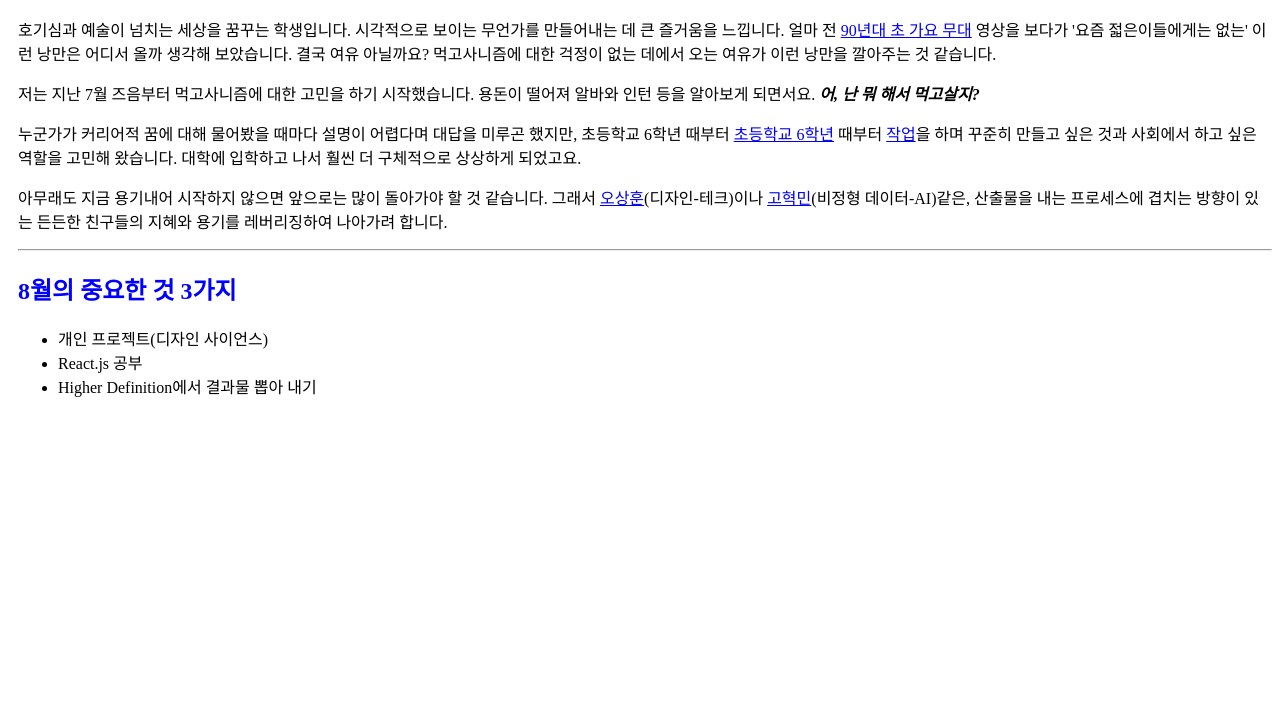
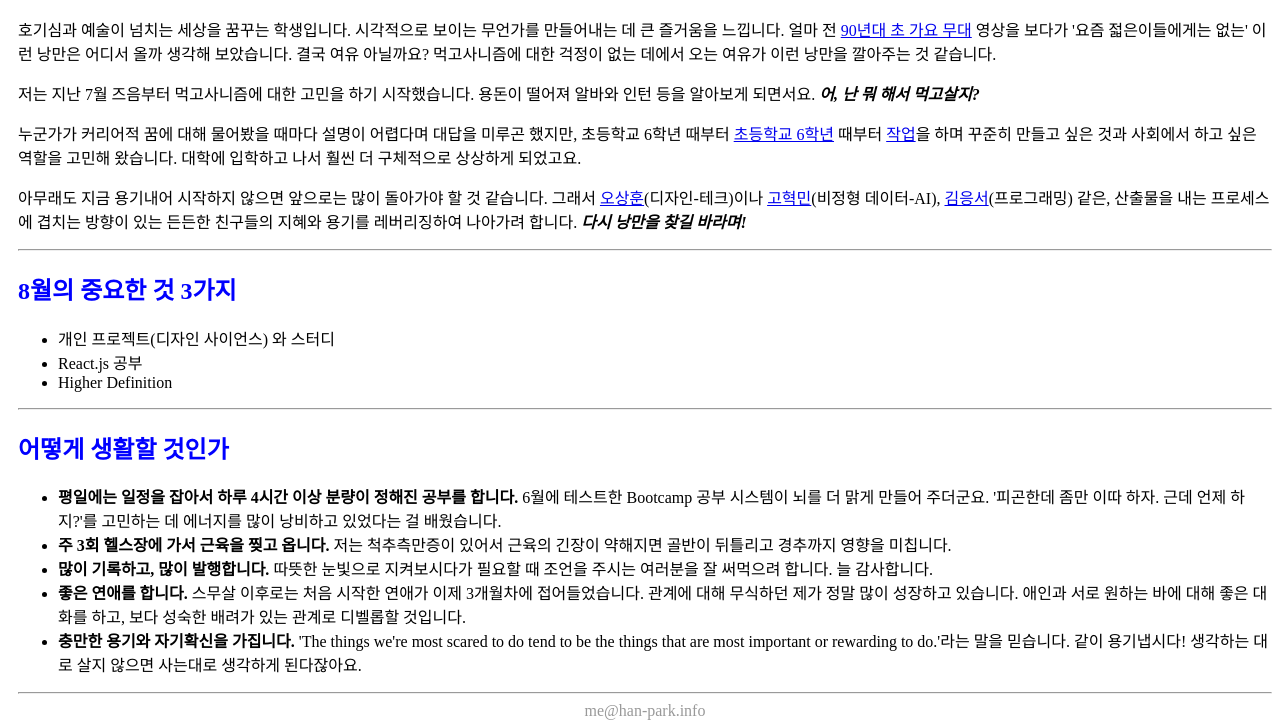
Before and after one commit to Han-park/august, a plain HTML site: page index.html in a window 1280 px wide. Shown: the part 127-855 px from the top of the page. Before the commit the page ends 800 px from the top, so only its background shows below. Drawn offline with Linux system fonts and the light colour scheme.

Commit message:
ver1.0 complete

```diff
--- a/index.html
+++ b/index.html
@@ -12,14 +12,26 @@
         <p>호기심과 예술이 넘치는 세상을 꿈꾸는 학생입니다. 시각적으로 보이는 무언가를 만들어내는 데 큰 즐거움을 느낍니다. 얼마 전 <a href="https://youtu.be/FS1qGVFaRIA">90년대 초 가요 무대</a> 영상을 보다가 '요즘 젋은이들에게는 없는' 이런 낭만은 어디서 올까 생각해 보았습니다. 결국 여유 아닐까요? 먹고사니즘에 대한 걱정이 없는 데에서 오는 여유가 이런 낭만을 깔아주는 것 같습니다. </p>
         <p>저는 지난 7월 즈음부터 먹고사니즘에 대한 고민을 하기 시작했습니다. 용돈이 떨어져 알바와 인턴 등을 알아보게 되면서요. <i><b>어, 난 뭐 해서 먹고살지?</b></i></p>
         <p>누군가가 커리어적 꿈에 대해 물어봤을 때마다 설명이 어렵다며 대답을 미루곤 했지만, 초등학교 6학년 때부터 <a href="https://www.dropbox.com/s/s548rv97225ynqb/%EC%A4%91%ED%83%91%EC%B4%88%EB%93%B1%ED%95%99%EA%B5%90%206%ED%95%99%EB%85%84%206%EB%B0%98-%EB%B2%84%EC%A6%88%20%EC%95%8C%20%EC%95%84%EB%9E%8D.wmv?dl=0">초등학교 6학년</a> 때부터 <a href="https://jonghanpark.myportfolio.com">작업</a>을 하며 꾸준히 만들고 싶은 것과 사회에서 하고 싶은 역할을 고민해 왔습니다. 대학에 입학하고 나서 훨씬 더 구체적으로 상상하게 되었고요.</p>
-        <p>아무래도 지금 용기내어 시작하지 않으면 앞으로는 많이 돌아가야 할 것 같습니다. 그래서 <a href="https://www.instagram.com/arte_ohrok/">오상훈</a>(디자인-테크)이나 <a href="https://www.instagram.com/le_regard_eloigne/">고혁민</a>(비정형 데이터-AI)같은, 산출물을 내는 프로세스에 겹치는 방향이 있는 든든한 친구들의 지혜와 용기를 레버리징하여 나아가려 합니다.</p>
+        <p>아무래도 지금 용기내어 시작하지 않으면 앞으로는 많이 돌아가야 할 것 같습니다. 그래서 <a href="https://www.instagram.com/arte_ohrok/">오상훈</a>(디자인-테크)이나 <a href="https://www.instagram.com/le_regard_eloigne/">고혁민</a>(비정형 데이터-AI), <a href="https://www.instagram.com/team_ng_eskim/">김응서</a>(프로그래밍) 같은, 산출물을 내는 프로세스에 겹치는 방향이 있는 든든한 친구들의 지혜와 용기를 레버리징하여 나아가려 합니다. <i><b>다시 낭만을 찾길 바라며!</b></i></p>
           <hr/>
         <h2 style="color: blue">8월의 중요한 것 3가지</h2>
         <ul>
-          <li>개인 프로젝트(디자인 사이언스)</li>
+          <li>개인 프로젝트(디자인 사이언스) 와 스터디</li>
           <li>React.js 공부</li>
-          <li>Higher Definition에서 결과물 뽑아 내기</li>
+          <li>Higher Definition</li>
         </ul>
+      <hr>
+        <h2 style="color: blue">어떻게 생활할 것인가</h2>
+        <ul>
+          <li><b>평일에는 일정을 잡아서 하루 4시간 이상 분량이 정해진 공부를 합니다.</b> 6월에 테스트한 Bootcamp 공부 시스템이 뇌를 더 맑게 만들어 주더군요. '피곤한데 좀만 이따 하자. 근데 언제 하지?'를 고민하는 데 에너지를 많이 낭비하고 있었다는 걸 배웠습니다.</li>
+          <li><b>주 3회 헬스장에 가서 근육을 찢고 옵니다.</b> 저는 척추측만증이 있어서 근육의 긴장이 약해지면 골반이 뒤틀리고 경추까지 영향을 미칩니다. </li>
+          <li><b>많이 기록하고, 많이 발행합니다.</b> 따뜻한 눈빛으로 지켜보시다가 필요할 때 조언을 주시는 여러분을 잘 써먹으려 합니다. 늘 감사합니다.</li>
+          <li><b>좋은 연애를 합니다.</b> 스무살 이후로는 처음 시작한 연애가 이제 3개월차에 접어들었습니다. 관계에 대해 무식하던 제가 정말 많이 성장하고 있습니다. 애인과 서로 원하는 바에 대해 좋은 대화를 하고, 보다 성숙한 배려가 있는 관계로 디벨롭할 것입니다.</li>
+          <li><b>충만한 용기와 자기확신을 가집니다.</b> 'The things we're most scared to do tend to be the things that are most important or rewarding to do.'라는 말을 믿습니다. 같이 용기냅시다! 생각하는 대로 살지 않으면 사는대로 생각하게 된다잖아요.</li>
+        </ul>
+        <hr>
+
+        <footer style="text-align: center; color: #999">me@han-park.info</footer>
     </div>
 
 
```
